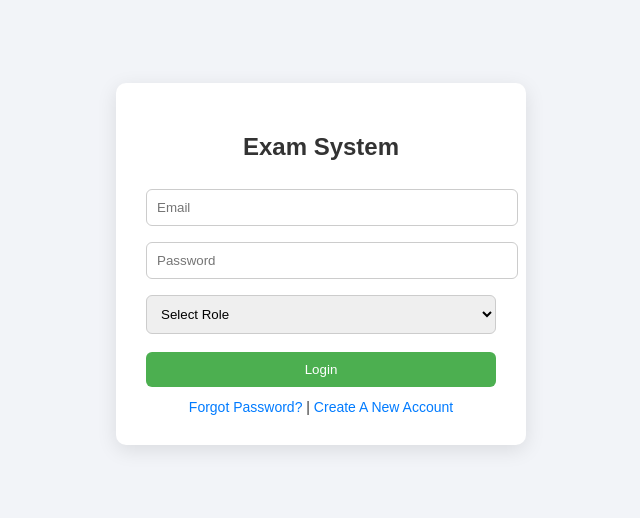
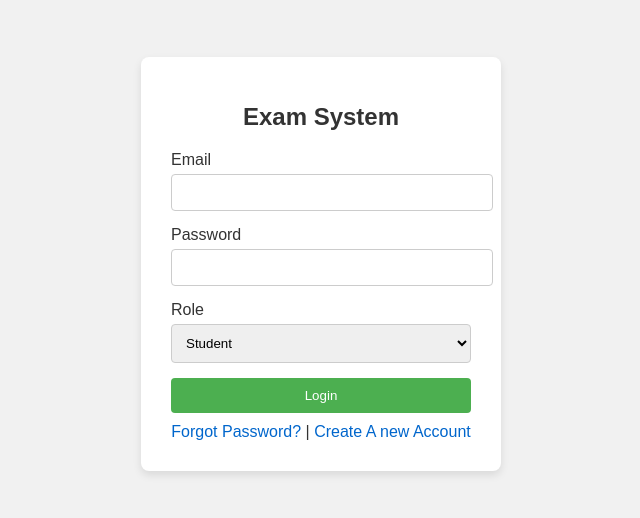
Before and after one commit to SIT2711/online-exam-system, a React (Create React App) app: page /login in a window 1280 px wide. Shown: the part 156-674 px from the top of the page, without its empty margins (319-959 px from the left). Built offline with nearby package versions, Linux system fonts and the light colour scheme.

Commit message:
revert loginForm

```diff
--- a/src/pages/LoginForm.jsx
+++ b/src/pages/LoginForm.jsx
@@ -1,60 +1,68 @@
-// src/pages/LoginForm.jsx
-import React, { useState } from "react";
-import { Link } from "react-router-dom";
-import "../styles/LoginForm.css";
+// src/components/LoginForm.js
+import React, { useState } from 'react';
+import '../styles/LoginForm.css'; // Importing the CSS for the LoginForm
 
 function LoginForm() {
-  const [email, setEmail] = useState("");
-  const [password, setPassword] = useState("");
-  const [role, setRole] = useState("");
-  const [errorMessage, setErrorMessage] = useState("");
+  const [email, setEmail] = useState('');
+  const [password, setPassword] = useState('');
+  const [role, setRole] = useState('');
+  const [errorMessage, setErrorMessage] = useState('');
 
   const handleSubmit = (e) => {
     e.preventDefault();
-
     if (!email || !password || !role) {
-      setErrorMessage("All fields are required");
-      return;
+      setErrorMessage('All fields are required');
+    } else {
+      // Handle login logic here (e.g., make an API call)
+      console.log({ email, password, role });
+      setErrorMessage('');
     }
-
-    console.log({ email, password, role });
-    setErrorMessage("");
   };
 
   return (
     <div className="login-container">
       <div className="login-card">
-        <h2>Exam System</h2>
-
+        <h1>Exam System</h1>
         <form onSubmit={handleSubmit}>
+          <div className="form-group">
+            <label htmlFor="email">Email</label>
             <input
               type="email"
-            placeholder="Email"
+              id="email"
               value={email}
               onChange={(e) => setEmail(e.target.value)}
+              required
             />
-
+          </div>
+          <div className="form-group">
+            <label htmlFor="password">Password</label>
             <input
               type="password"
-            placeholder="Password"
+              id="password"
               value={password}
               onChange={(e) => setPassword(e.target.value)}
+              required
             />
-
-          <select value={role} onChange={(e) => setRole(e.target.value)}>
-            <option value="">Select Role</option>
+          </div>
+          <div className="form-group">
+            <label htmlFor="role">Role</label>
+            <select
+              id="role"
+              value={role}
+              onChange={(e) => setRole(e.target.value)}
+              required
+            >
+              <option value="student">Student</option>
               <option value="teacher">Teacher</option>
-            <option value="student">Student</option>
               <option value="admin">Admin</option>
             </select>
-
-          <button type="submit">Login</button>
-
-          {errorMessage && <p className="error">{errorMessage}</p>}
-
-          <div className="links">
-            <Link to="#">Forgot Password?</Link> |{" "}
-            <Link to="/register">Create A New Account</Link>
+          </div>
+          <button type="submit" className="btn">
+            Login
+          </button>
+          {errorMessage && <div className="error-message">{errorMessage}</div>}
+          <div className="extra-links">
+            <a href="#">Forgot Password?</a> | <a href="#">Create A new Account</a>
           </div>
         </form>
       </div>
--- a/src/styles/LoginForm.css
+++ b/src/styles/LoginForm.css
@@ -1,65 +1,55 @@
 /* src/styles/LoginForm.css */
-
 .login-container {
-  height: 100vh;
   display: flex;
   justify-content: center;
   align-items: center;
-  background: #f2f4f8;
-  font-family: Arial, sans-serif;
+  height: 100vh;
+  background: #f1f1f1;
 }
 
 .login-card {
-  width: 350px;
-  background: white;
+  background: #fff;
   padding: 30px;
-  border-radius: 10px;
-  box-shadow: 0 5px 20px rgba(0,0,0,0.1);
+  border-radius: 8px;
+  box-shadow: 0 4px 8px rgba(0, 0, 0, 0.1);
   text-align: center;
+  width: 300px;
 }
 
-h2 {
+h1 {
   margin-bottom: 20px;
+  font-size: 24px;
 }
 
-input,
-select {
+.form-group {
+  margin-bottom: 15px;
+}
+
+label {
+  display: block;
+  margin-bottom: 5px;
+  text-align: left;
+}
+
+input, select {
   width: 100%;
   padding: 10px;
-  margin: 8px 0;
   border: 1px solid #ccc;
-  border-radius: 6px;
+  border-radius: 4px;
 }
 
 button {
-  width: 100%;
-  padding: 10px;
-  margin-top: 10px;
-  background: #4CAF50;
+  background-color: #4CAF50;
   color: white;
   border: none;
-  border-radius: 6px;
+  padding: 10px 20px;
+  width: 100%;
+  border-radius: 4px;
   cursor: pointer;
 }
 
 button:hover {
-  background: #43a047;
-}
-
-.error {
-  color: red;
-  font-size: 14px;
-  margin-top: 10px;
-}
-
-.links {
-  margin-top: 12px;
-  font-size: 14px;
-}
-
-.links a {
-  text-decoration: none;
-  color: #007bff;
+  background-color: #45a049;
 }
 
 .extra-links {
```
Lines whose indentation alone changed are shown as unchanged.
